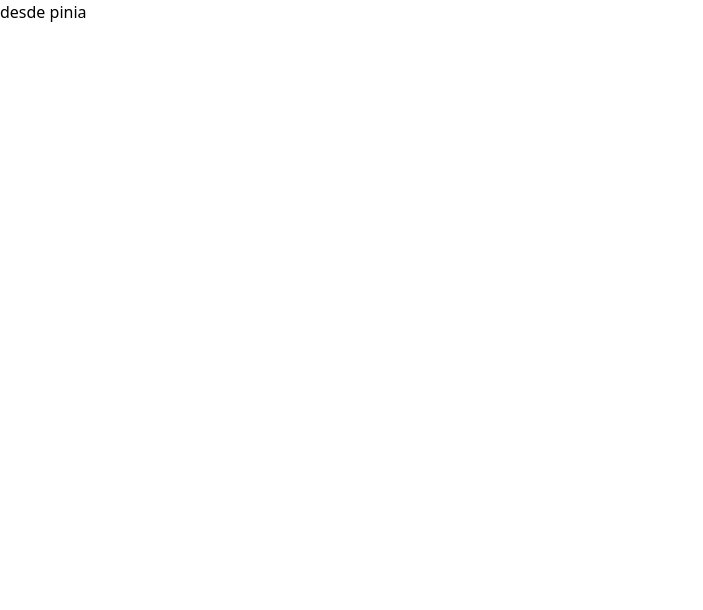
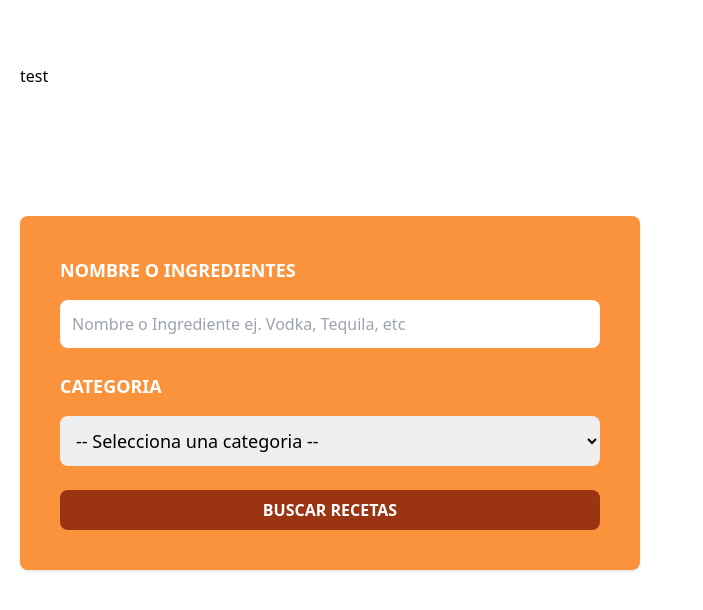
Before and after one commit to arturoZepeda/expert-chainsaw, a Vue app: page / in a window 1280 px wide. Before the commit this address had no page. Shown: the top 610 px of the page, without its empty margins (0-703 px from the left). Built offline with nearby package versions, Linux system fonts and the light colour scheme.

Commit message:
añado campos form

```diff
--- a/src/App.vue
+++ b/src/App.vue
@@ -1,9 +1,9 @@
 <script setup lang="ts">
-
+import Header from './components/Header.vue';
 </script>
 
 <template>
-<h1> desde pinia</h1>
+<Header/>
 </template>
 
 <style scoped>
--- a/src/components/Header.vue
+++ b/src/components/Header.vue
@@ -2,5 +2,25 @@
 
 </script>
 <template>
+<header>
+    <div class="mx-auto container px-5 py-16">
+        <div>
+test
+        </div>
+        <form class="md:w-1/2 2xl:w-1/3 bg-orange-400 my-32 p-10 rounded-lg shadow space-y-6">
+            <div class="space-y-4">
+                <label for="ingrediente" class="block text-white uppercase font-extrabold text-lg">Nombre o Ingredientes</label>
+                <input id="ingrediente" type="text" class="p-3 w-full rounded-lg focus:outline-none" placeholder="Nombre o Ingrediente ej. Vodka, Tequila, etc">
+            </div>
+            <div class="space-y-4">
+                <label for="categoria" class="block text-white uppercase font-extrabold text-lg">Categoria</label>
+                <select id="categoria" class="p-3 w-full rounded-lg focus:outline-none text-lg">
+                    <option value="">-- Selecciona una categoria --</option>
 
+                </select>
+            </div>
+            <input type="submit" class="bg-orange-800 hover:bg-orange-900 cursor-pointer text-white font-extrabold w-full p-2 rounded-lg uppercase" value="Buscar recetas">
+        </form>
+    </div>
+</header>
 </template>
```
